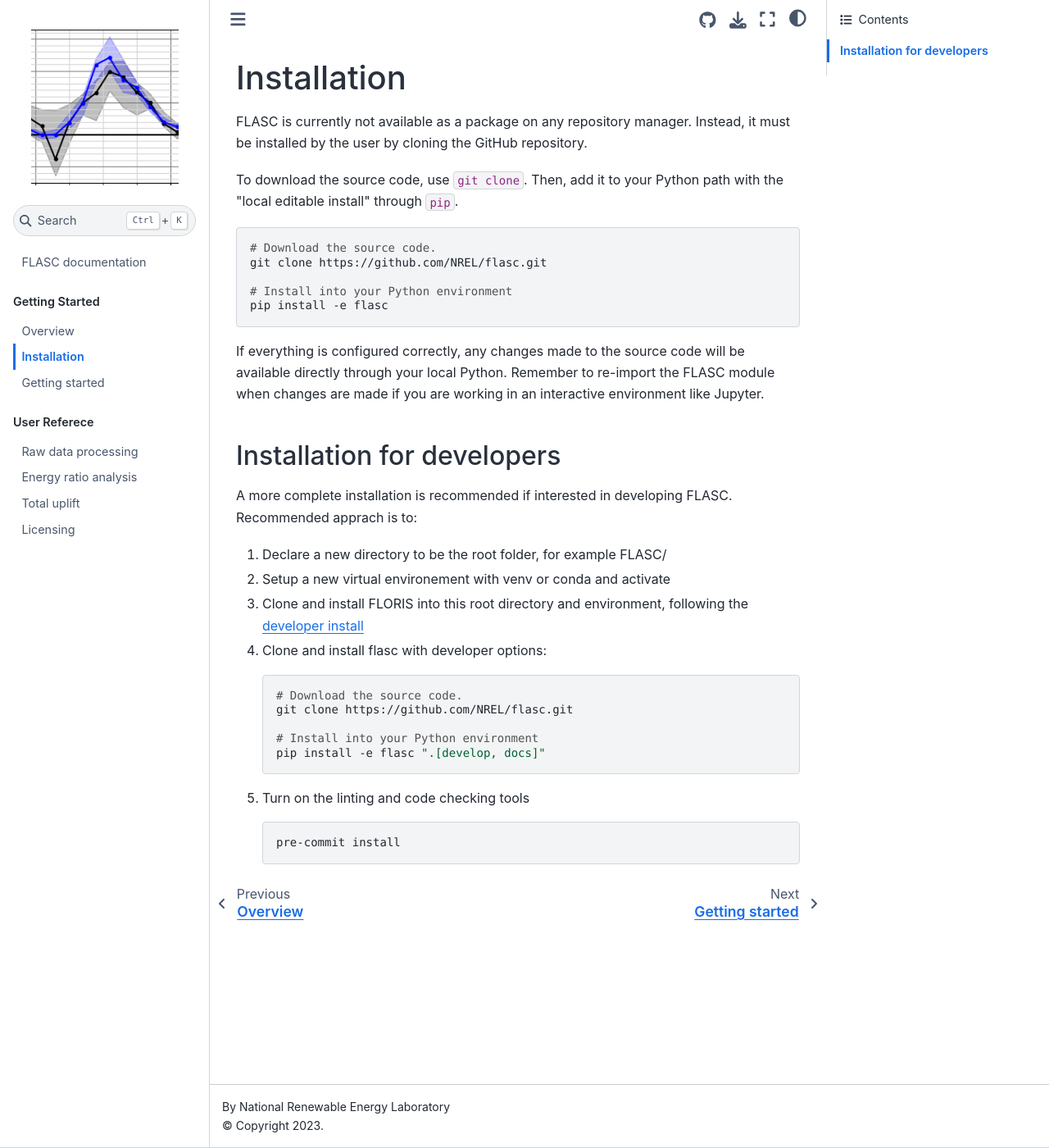
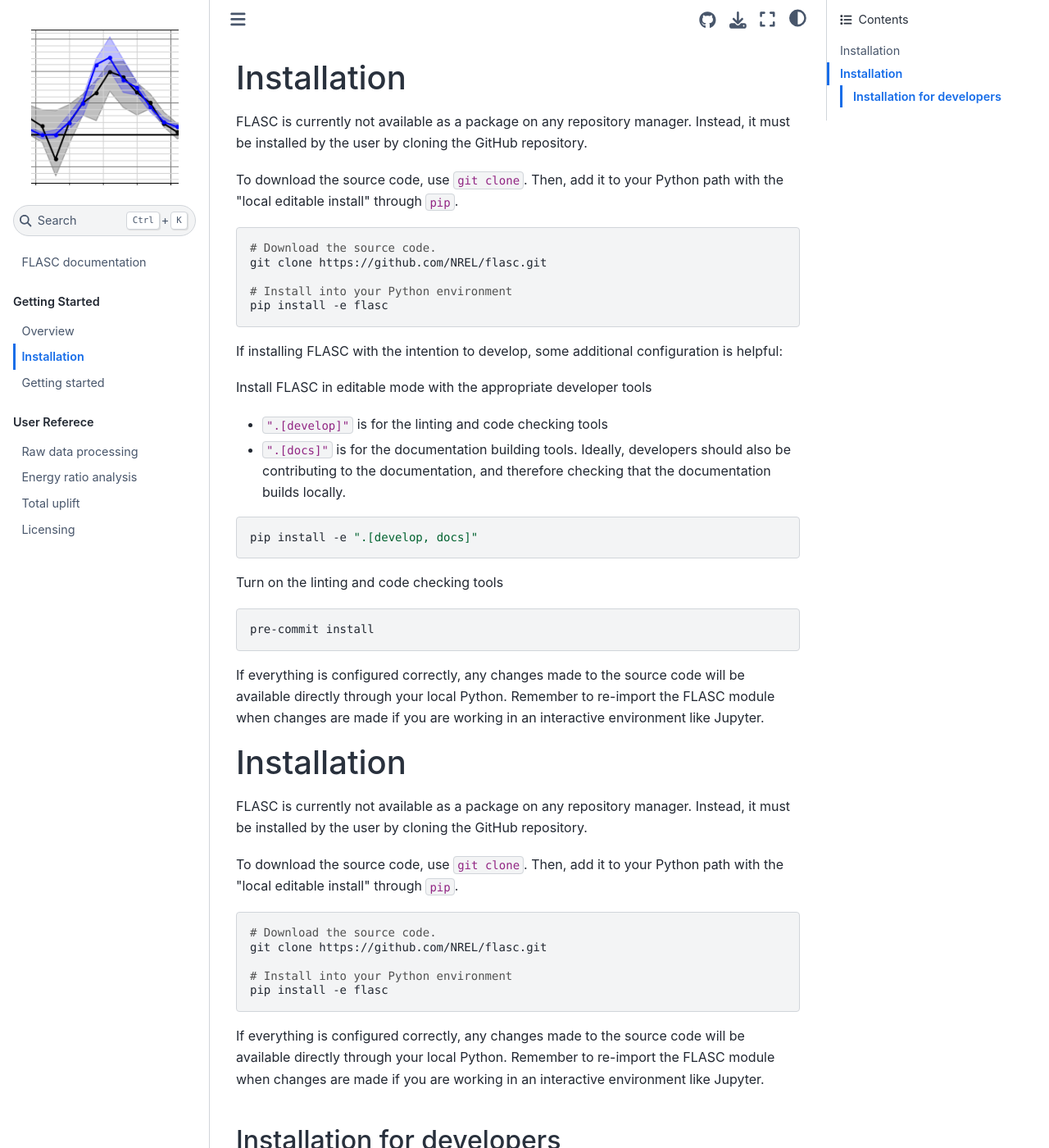
Before and after one commit to NREL/flasc, a Jupyter Book: the page built from docs/installation.md, in a window 1280 px wide and 1400 px high. Shown: the whole window at 82% size. Built offline with Jupyter Book 1.0.4 settings and Sphinx 7.4.7 and the Sphinx Book theme 1.1.4, drawn with Linux system fonts in a browser that asks for light colours.

Commit message:
fix file

````diff
--- a/docs/installation.md
+++ b/docs/installation.md
@@ -1,3 +1,44 @@
+# Installation
+
+FLASC is currently not available as a package on any repository manager.
+Instead, it must be installed by the user by cloning the GitHub repository.
+
+To download the source code, use `git clone`. Then, add it to
+your Python path with the "local editable install" through `pip`.
+
+```bash
+# Download the source code.
+git clone https://github.com/NREL/flasc.git
+
+# Install into your Python environment
+pip install -e flasc
+
+```
+
+If installing FLASC with the intention to develop, some additional configuration is helpful:
+
+
+Install FLASC in editable mode with the appropriate developer tools
+
+   - ``".[develop]"`` is for the linting and code checking tools
+   - ``".[docs]"`` is for the documentation building tools. Ideally, developers should also be
+     contributing to the documentation, and therefore checking that
+     the documentation builds locally.
+
+```bash
+pip install -e ".[develop, docs]"
+```
+Turn on the linting and code checking tools
+
+```bash
+pre-commit install
+```
+
+If everything is configured correctly, any changes made to the source
+code will be available directly through your local Python. Remember
+to re-import the FLASC module when changes are made if you are working
+in an interactive environment like Jupyter.
+
 # Installation
 
 FLASC is currently not available as a package on any repository manager.
````
